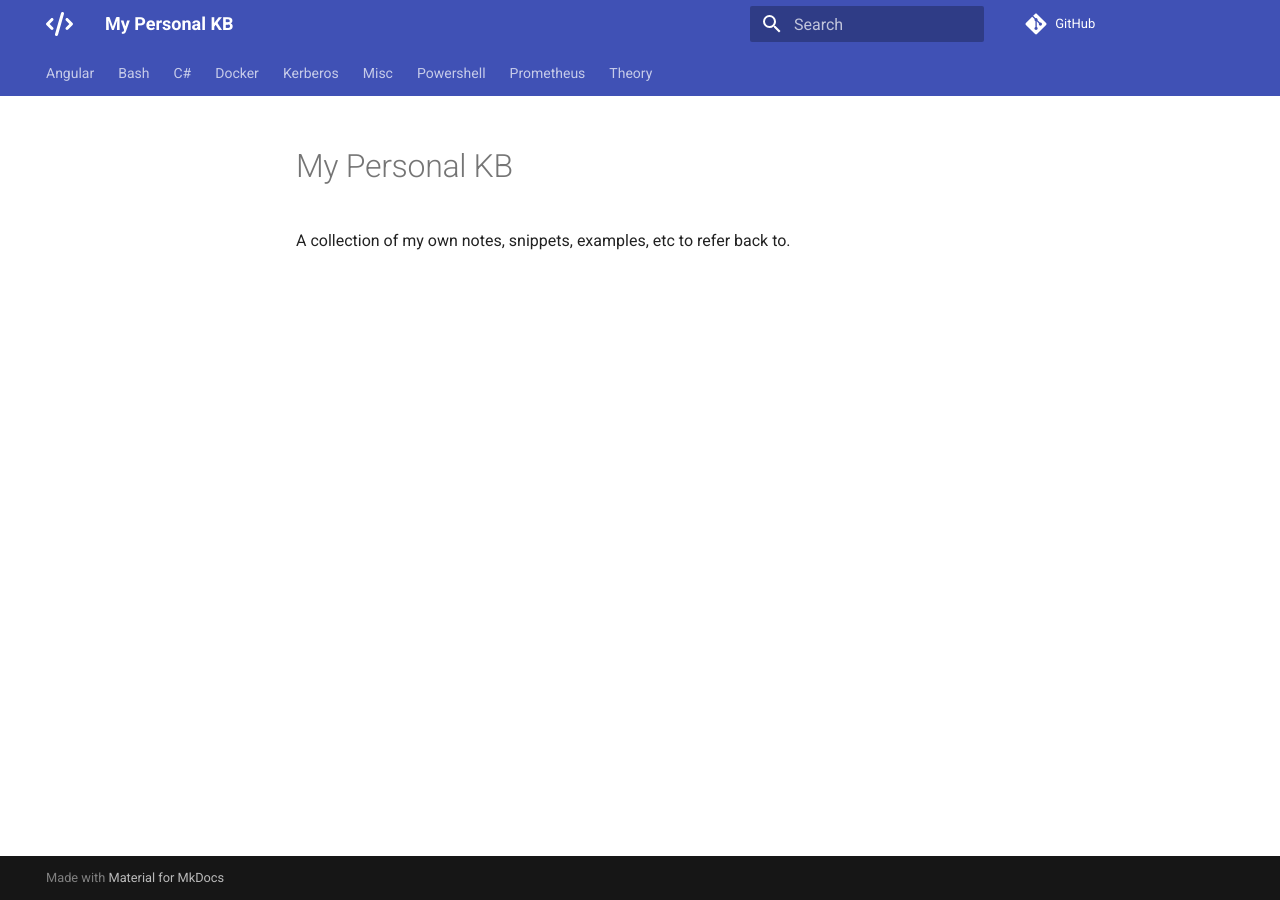
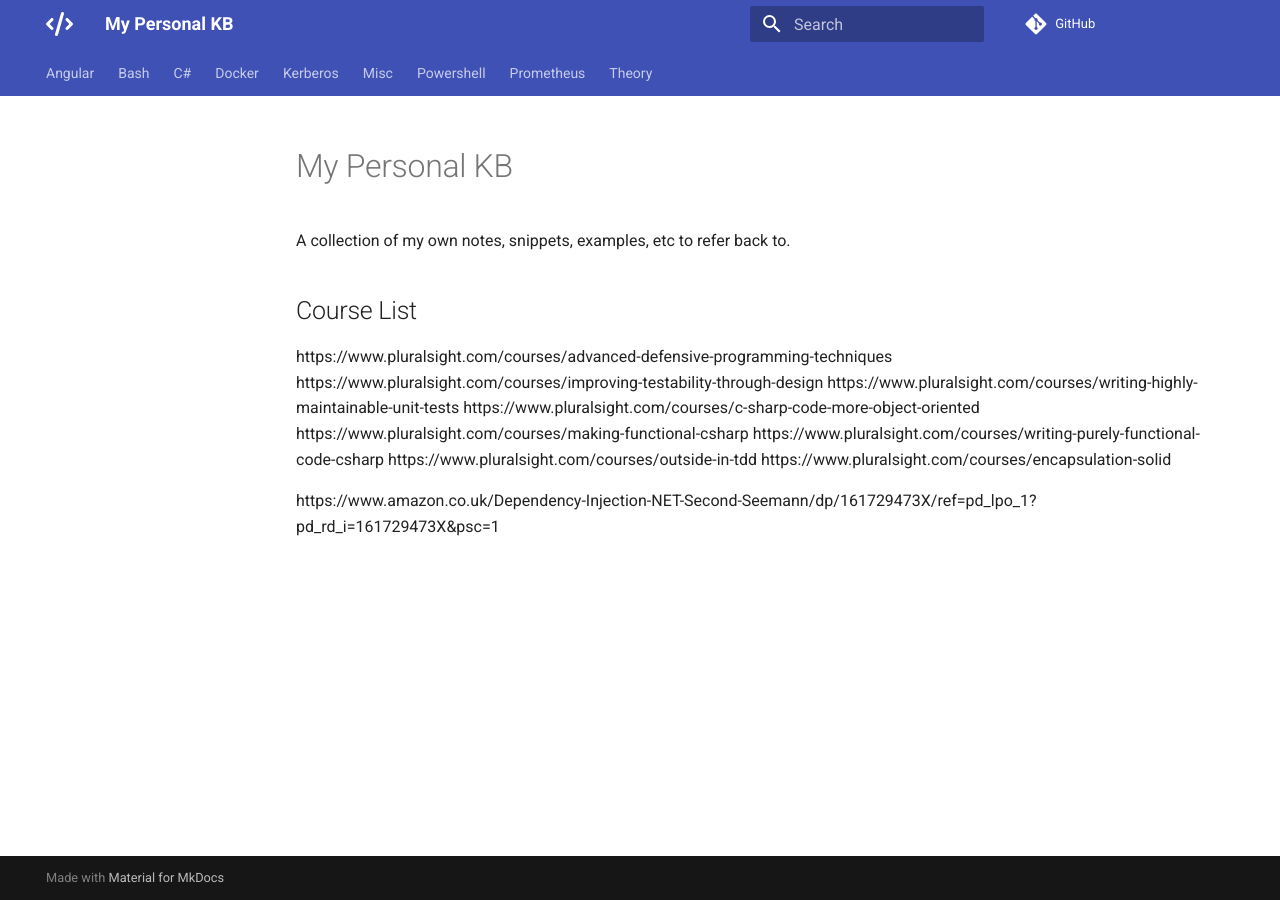
Before and after one commit to mrhockeymonkey/mrhockeymonkey.github.io, an MkDocs documentation site: the page built from docs/index.md, in a window 1280 px wide. Built offline with MkDocs 1.6.1 and Material for MkDocs 9.7.7, drawn with Linux system fonts in a browser that asks for light colours; comment, search, counter and statistics services are not loaded.

Commit message:
Update index.md

```diff
--- a/docs/index.md
+++ b/docs/index.md
@@ -1,3 +1,16 @@
 # My Personal KB
 
 A collection of my own notes, snippets, examples, etc to refer back to.
+
+## Course List
+
+https://www.pluralsight.com/courses/advanced-defensive-programming-techniques
+https://www.pluralsight.com/courses/improving-testability-through-design
+https://www.pluralsight.com/courses/writing-highly-maintainable-unit-tests
+https://www.pluralsight.com/courses/c-sharp-code-more-object-oriented
+https://www.pluralsight.com/courses/making-functional-csharp
+https://www.pluralsight.com/courses/writing-purely-functional-code-csharp
+https://www.pluralsight.com/courses/outside-in-tdd
+https://www.pluralsight.com/courses/encapsulation-solid
+
+https://www.amazon.co.uk/Dependency-Injection-NET-Second-Seemann/dp/161729473X/ref=pd_lpo_1?pd_rd_i=161729473X&psc=1
```
